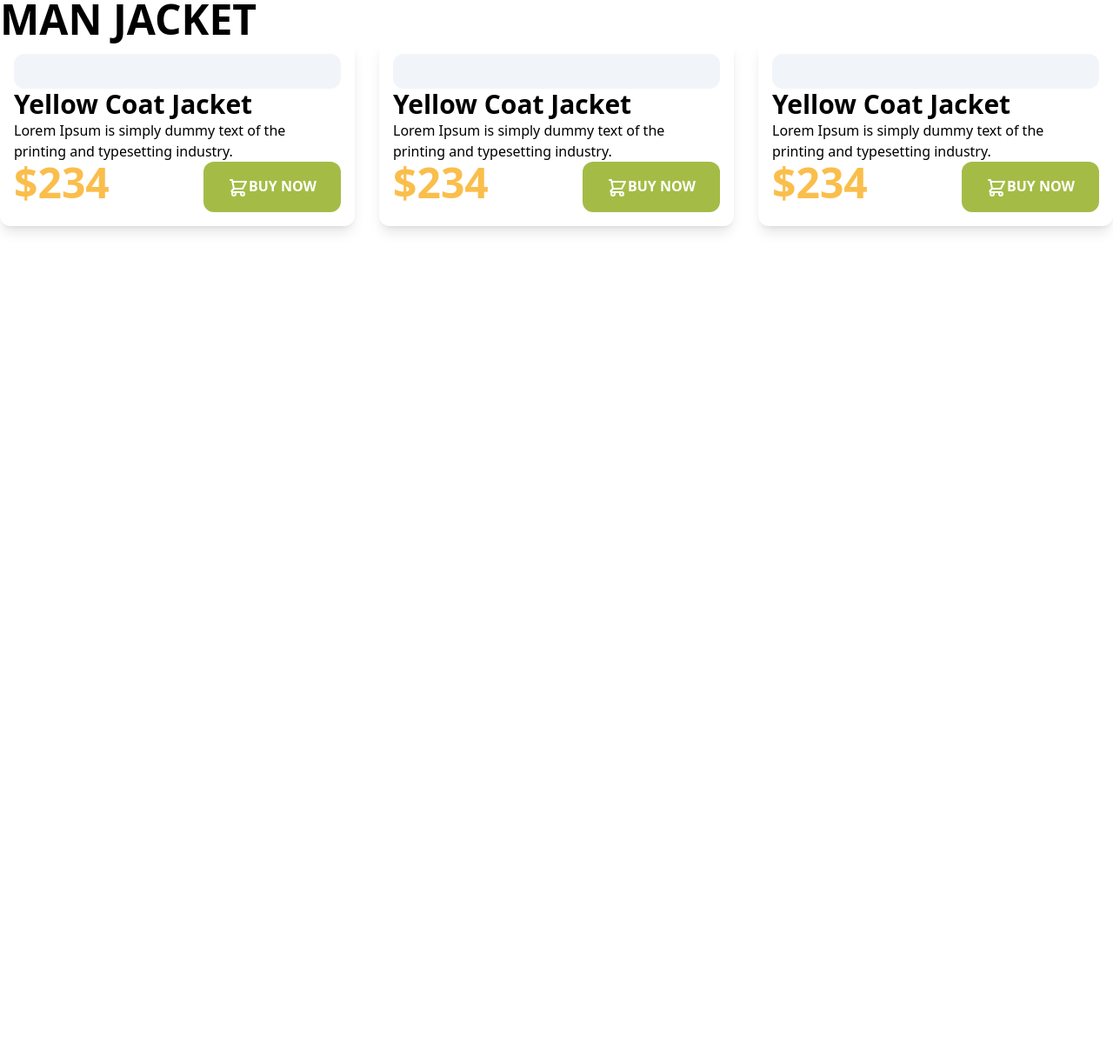
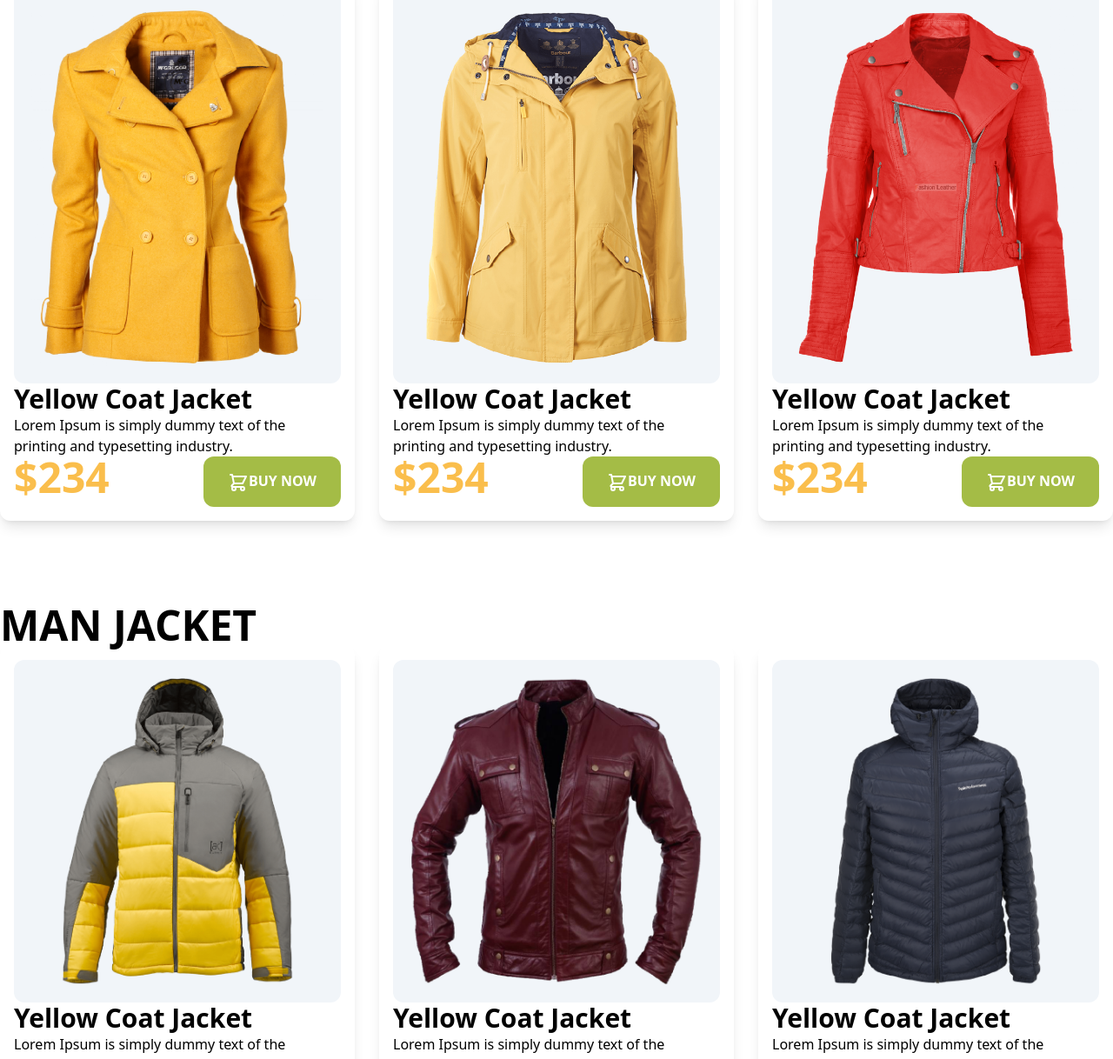
Before and after one commit to sanwarhossain5/penguin-fashion, a plain HTML site: page index.html in a window 1280 px wide. Shown: the part 769-1987 px from the top of the page at 87% size. Before the commit the page ends 1125 px from the top, so only its background shows below. Drawn offline with nearby package versions, Linux system fonts and the light colour scheme; the site is published under a folder, as on GitHub Pages, so addresses that start at the root find nothing.

Commit message:
code add

```diff
--- a/index.html
+++ b/index.html
@@ -37,7 +37,7 @@
                             </svg>buy now</button>
             </div>
             <div class="pr-10 sm:pr-0 pt-4 sm:pt-0">
-                  <img src="/images/model.png" alt="">
+                  <img src="images/model.png" alt="">
             </div>
       </section>
      </header>
@@ -49,7 +49,7 @@
                   <!-- jacket-1 -->
                   <div class="p-4 shadow-lg rounded-xl">
                     <div class="p-5 bg-slate-100 rounded-xl">
-                        <img src="/images/jacket-1.png" alt="">
+                        <img src="images/jacket-1.png" alt="">
                     </div>
                         <h3 class="text-3xl font-semibold">Yellow Coat Jacket </h3>
                         <p>Lorem Ipsum is simply dummy text of the printing and typesetting industry.</p>
@@ -64,7 +64,7 @@
                   <!-- jacket-2 -->
                   <div class="p-4 shadow-lg rounded-xl">
                     <div class="p-5 bg-slate-100 rounded-xl">
-                        <img src="/images/jacket-2.png" alt="">
+                        <img src="images/jacket-2.png" alt="">
                     </div>
                         <h3 class="text-3xl font-semibold">Yellow Coat Jacket </h3>
                         <p>Lorem Ipsum is simply dummy text of the printing and typesetting industry.</p>
@@ -79,7 +79,7 @@
                   <!-- jacket-3 -->
                   <div class="p-4 shadow-lg rounded-xl">
                     <div class="p-5 bg-slate-100 rounded-xl">
-                        <img src="/images/jacket-3.png" alt="">
+                        <img src="images/jacket-3.png" alt="">
                     </div>
                         <h3 class="text-3xl font-semibold">Yellow Coat Jacket </h3>
                         <p>Lorem Ipsum is simply dummy text of the printing and typesetting industry.</p>
@@ -100,7 +100,7 @@
                   <!-- jacket-1 -->
                   <div class="p-4 shadow-lg rounded-xl">
                     <div class="p-5 bg-slate-100 rounded-xl">
-                        <img src="/images/jacket-4.png" alt="">
+                        <img src="images/jacket-4.png" alt="">
                     </div>
                         <h3 class="text-3xl font-semibold">Yellow Coat Jacket </h3>
                         <p>Lorem Ipsum is simply dummy text of the printing and typesetting industry.</p>
@@ -115,7 +115,7 @@
                   <!-- jacket-2 -->
                   <div class="p-4 shadow-lg rounded-xl">
                     <div class="p-5 bg-slate-100 rounded-xl">
-                        <img src="/images/jacket-5.png" alt="">
+                        <img src="images/jacket-5.png" alt="">
                     </div>
                         <h3 class="text-3xl font-semibold">Yellow Coat Jacket </h3>
                         <p>Lorem Ipsum is simply dummy text of the printing and typesetting industry.</p>
@@ -130,7 +130,7 @@
                   <!-- jacket-3 -->
                   <div class="p-4 shadow-lg rounded-xl">
                     <div class="p-5 bg-slate-100 rounded-xl">
-                        <img src="/images/jacket-6.png" alt="">
+                        <img src="images/jacket-6.png" alt="">
                     </div>
                         <h3 class="text-3xl font-semibold">Yellow Coat Jacket </h3>
                         <p>Lorem Ipsum is simply dummy text of the printing and typesetting industry.</p>
```
